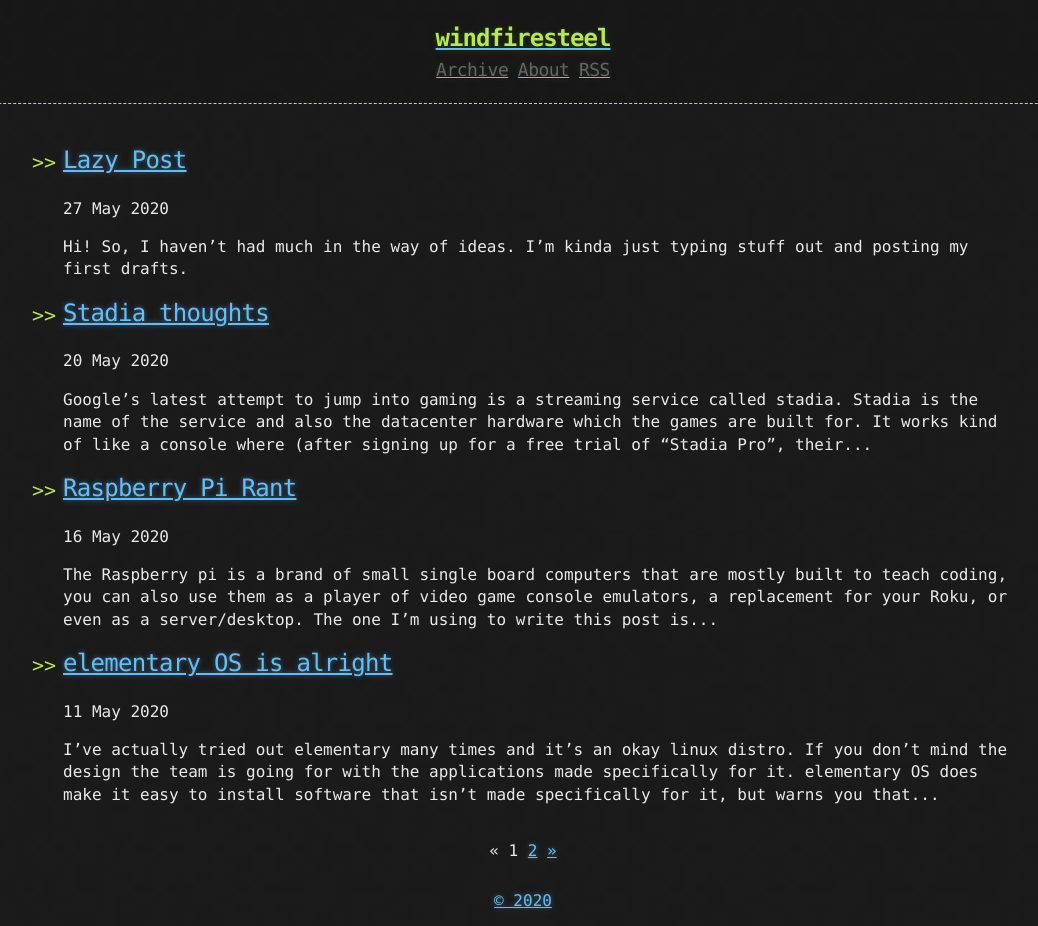
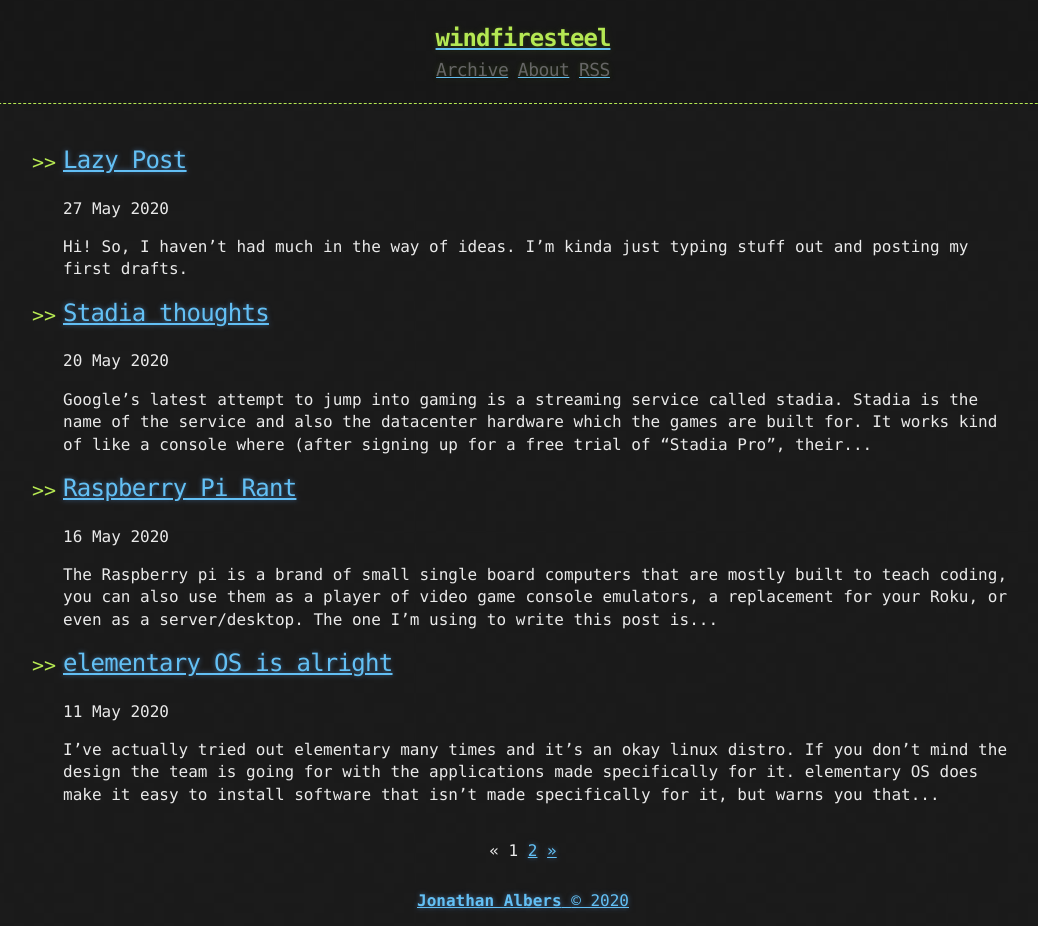
Before and after one commit to windfiresteel/windfiresteel.github.io, a Jekyll site: the page built from index.html, in a window 1280 px wide. Shown: the whole page, without its empty margins (117-1155 px from the left). Built offline with Jekyll 4.4.1, drawn with Linux system fonts in a browser that asks for light colours; the list of posts is cut into pages by our own code.

Commit message:
Update footer.html

```diff
--- a/_includes/footer.html
+++ b/_includes/footer.html
@@ -1,7 +1,7 @@
 <footer>
   <a href="https://creativecommons.org/licenses/by-nc/3.0/deed.en_US">
     <span>
-        <b>{{ site.owner}}</b>
+        <b>{{ site.owner}}Jonathan Albers</b>
     </span>
     {% capture currentyear %}{{ 'now' | date: "%Y" }}{% endcapture %}
     <span>© {{ currentyear }}</span>
```
